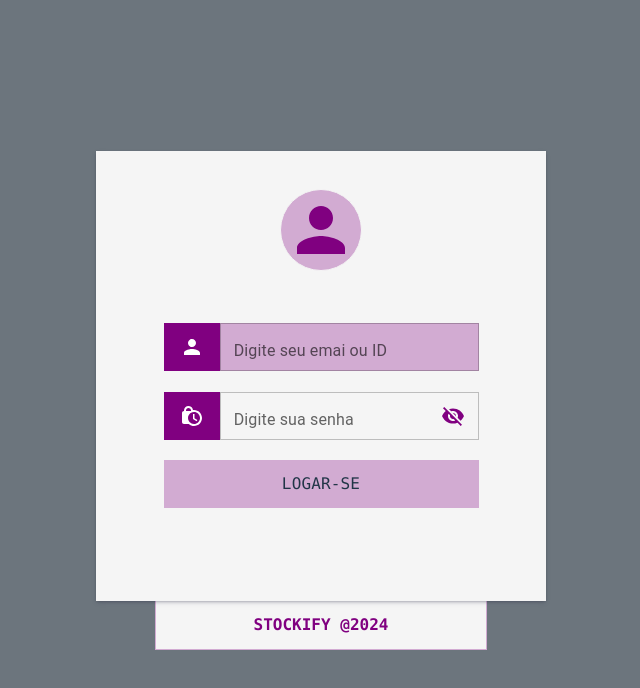
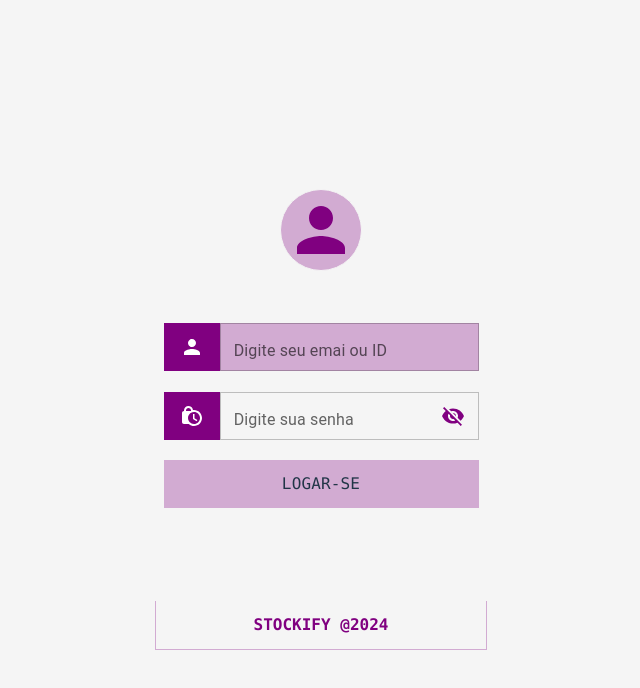
Before and after one commit to camotio022/stocKify, a React (Vite) app: page / in a window 1280 px wide. Shown: the top 688 px of the page, without its empty margins (319-959 px from the left). Built offline with nearby package versions, Linux system fonts and the light colour scheme; no server answers.

Commit message:
removendo o fundo cinza do login

```diff
--- a/src/auth/Login/styles.js
+++ b/src/auth/Login/styles.js
@@ -8,7 +8,7 @@ export const MuiContainer = styled(Stack)(({ matches }) => ({
     width: '100vw',
     height: '100vh',
     fontFamily: Root.fontFamilyMonospace,
-    backgroundColor: Root.gray
+    backgroundColor: Root.color_app_bar
 }))
 export const MuiCard = styled(Stack)(({ matches }) => ({
     position: 'relative',
@@ -18,7 +18,6 @@ export const MuiCard = styled(Stack)(({ matches }) => ({
     justifyContent: 'center',
     width: matches ? '90%' : '450px',
     height: '450px',
-    boxShadow: Root.boxS,
     background: Root.color_app_bar,
 }))
 export const MuiCardUser = styled(Stack)(({ }) => ({
```
